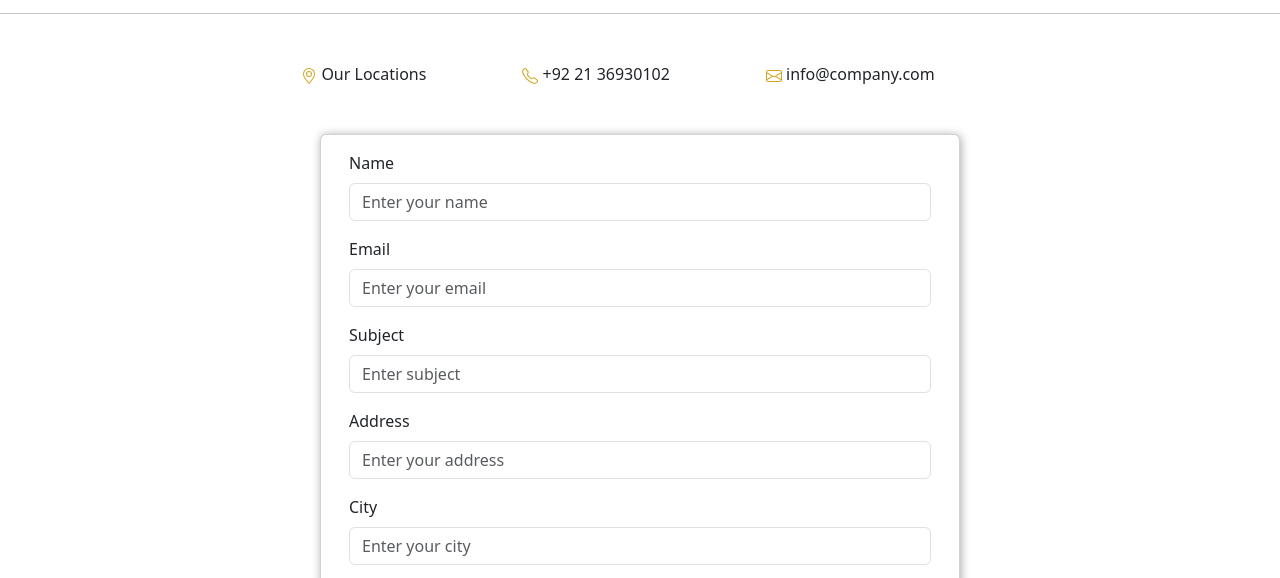
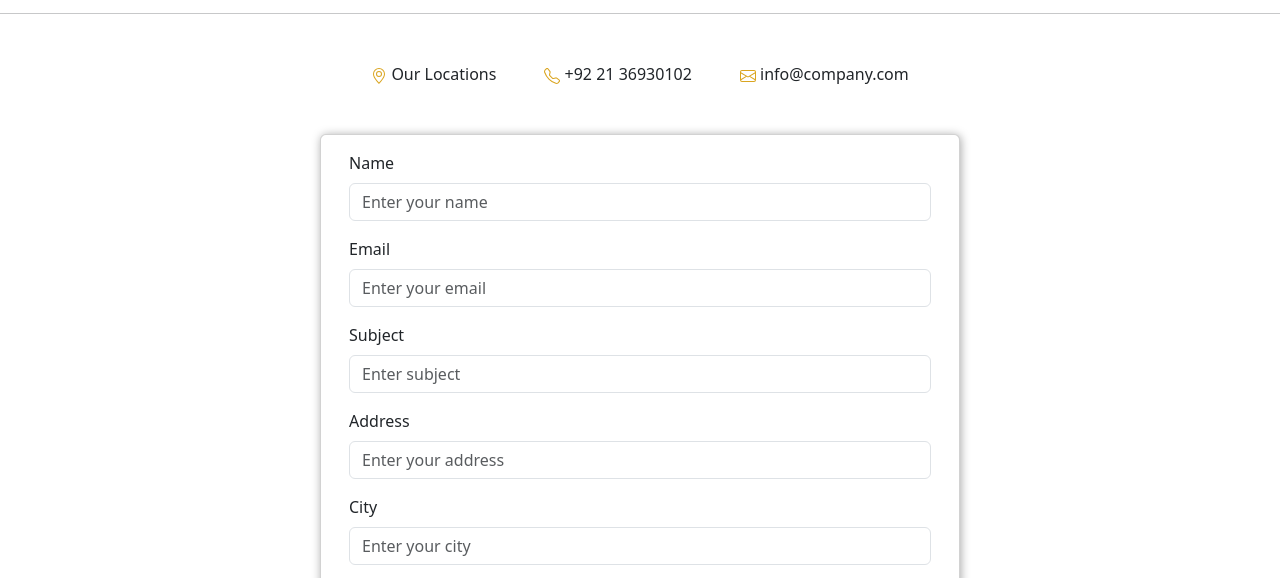
Before and after one commit to HammadKhatri0/A1-Uniform, a plain HTML site: page contact.html in a window 1280 px wide. Shown: the part 213-791 px from the top of the page. Drawn offline with nearby package versions, Linux system fonts and the light colour scheme.

Commit message:
Add files via upload

```diff
--- a/contact.html
+++ b/contact.html
@@ -61,8 +61,8 @@
       <main>
         <h1 class="text-center py-5">CONTACT US</h1>
         <hr>
-        <div class="container d-flex m-5 justify-content-center location-icon">
-          <div class="location mx-5">
+        <div class="container d-flex my-5 justify-content-center location-icon gap-5">
+          <div class="location">
             <a href="#locations" class="text-decoration-none text-dark">
             <svg xmlns="http://www.w3.org/2000/svg" width="16" height="16" fill="currentColor" class="bi bi-geo-alt" viewBox="0 0 16 16">
               <path d="M12.166 8.94c-.524 1.062-1.234 2.12-1.96 3.07A32 32 0 0 1 8 14.58a32 32 0 0 1-2.206-2.57c-.726-.95-1.436-2.008-1.96-3.07C3.304 7.867 3 6.862 3 6a5 5 0 0 1 10 0c0 .862-.305 1.867-.834 2.94M8 16s6-5.686 6-10A6 6 0 0 0 2 6c0 4.314 6 10 6 10"/>
@@ -70,13 +70,13 @@
             </svg>
             Our Locations</a>
           </div>
-          <div class="contact mx-5">
+          <div class="contact">
             <svg xmlns="http://www.w3.org/2000/svg" width="16" height="16" fill="currentColor" class="bi bi-telephone" viewBox="0 0 16 16">
               <path d="M3.654 1.328a.678.678 0 0 0-1.015-.063L1.605 2.3c-.483.484-.661 1.169-.45 1.77a17.6 17.6 0 0 0 4.168 6.608 17.6 17.6 0 0 0 6.608 4.168c.601.211 1.286.033 1.77-.45l1.034-1.034a.678.678 0 0 0-.063-1.015l-2.307-1.794a.68.68 0 0 0-.58-.122l-2.19.547a1.75 1.75 0 0 1-1.657-.459L5.482 8.062a1.75 1.75 0 0 1-.46-1.657l.548-2.19a.68.68 0 0 0-.122-.58zM1.884.511a1.745 1.745 0 0 1 2.612.163L6.29 2.98c.329.423.445.974.315 1.494l-.547 2.19a.68.68 0 0 0 .178.643l2.457 2.457a.68.68 0 0 0 .644.178l2.189-.547a1.75 1.75 0 0 1 1.494.315l2.306 1.794c.829.645.905 1.87.163 2.611l-1.034 1.034c-.74.74-1.846 1.065-2.877.702a18.6 18.6 0 0 1-7.01-4.42 18.6 18.6 0 0 1-4.42-7.009c-.362-1.03-.037-2.137.703-2.877z"/>
             </svg>
             +92 21 36930102
           </div>
-          <div class="email mx-5">
+          <div class="email">
             <a href="mailto:hammadkhatri8@gmail.com" class="text-decoration-none text-dark">
             <svg xmlns="http://www.w3.org/2000/svg" width="16" height="16" fill="currentColor" class="bi bi-envelope" viewBox="0 0 16 16">
               <path d="M0 4a2 2 0 0 1 2-2h12a2 2 0 0 1 2 2v8a2 2 0 0 1-2 2H2a2 2 0 0 1-2-2zm2-1a1 1 0 0 0-1 1v.217l7 4.2 7-4.2V4a1 1 0 0 0-1-1zm13 2.383-4.708 2.825L15 11.105zm-.034 6.876-5.64-3.471L8 9.583l-1.326-.795-5.64 3.47A1 1 0 0 0 2 13h12a1 1 0 0 0 .966-.741M1 11.105l4.708-2.897L1 5.383z"/>
@@ -117,7 +117,7 @@
           </div>
         </div>
 
-        <div class="container gap-3 m-5" id="locations">
+        <div class="container gap-3 my-5" id="locations">
           <hr>
           <div>
             <h2 class="text-center my-5">OUR LOCATIONS</h2>
```
